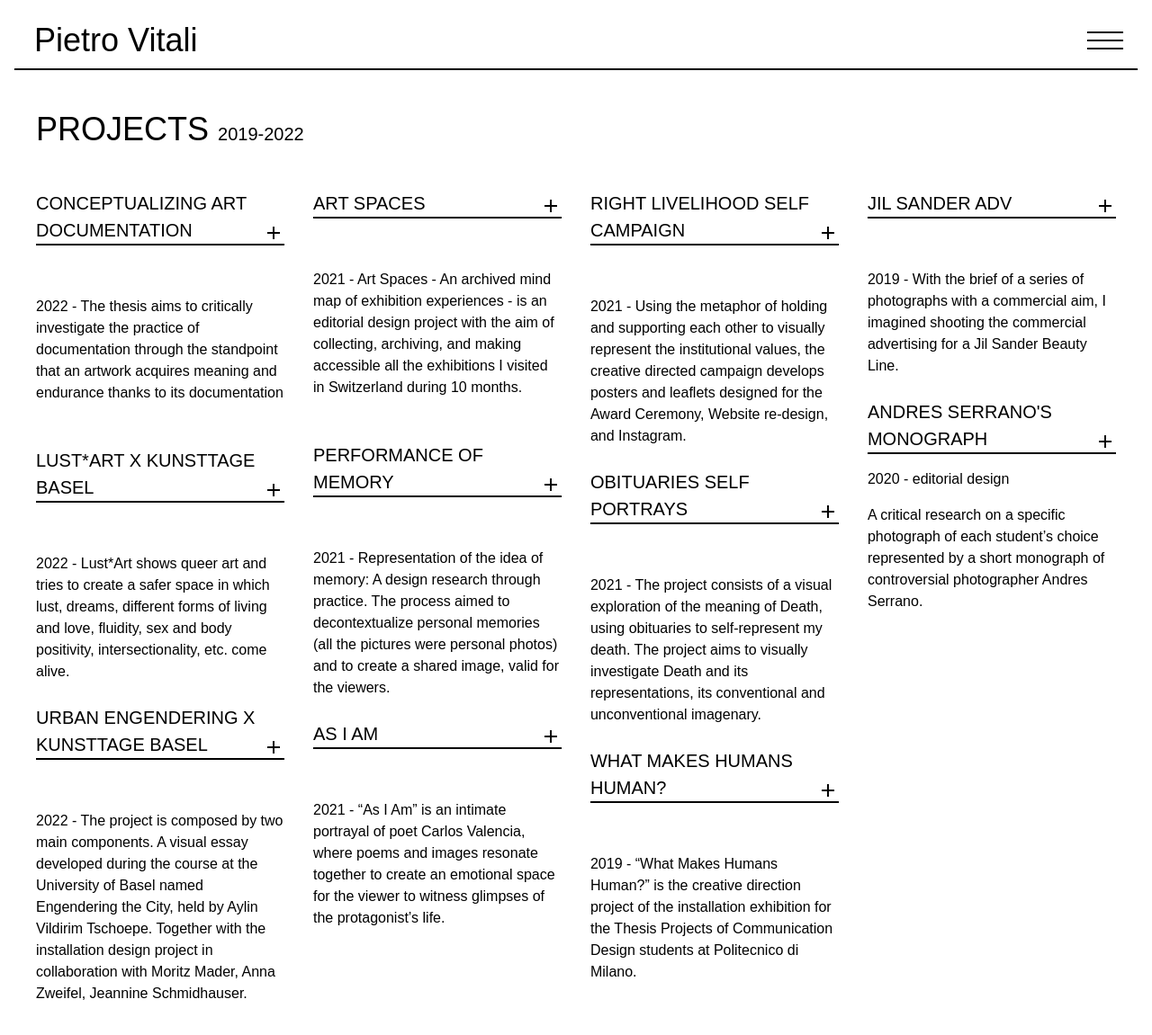
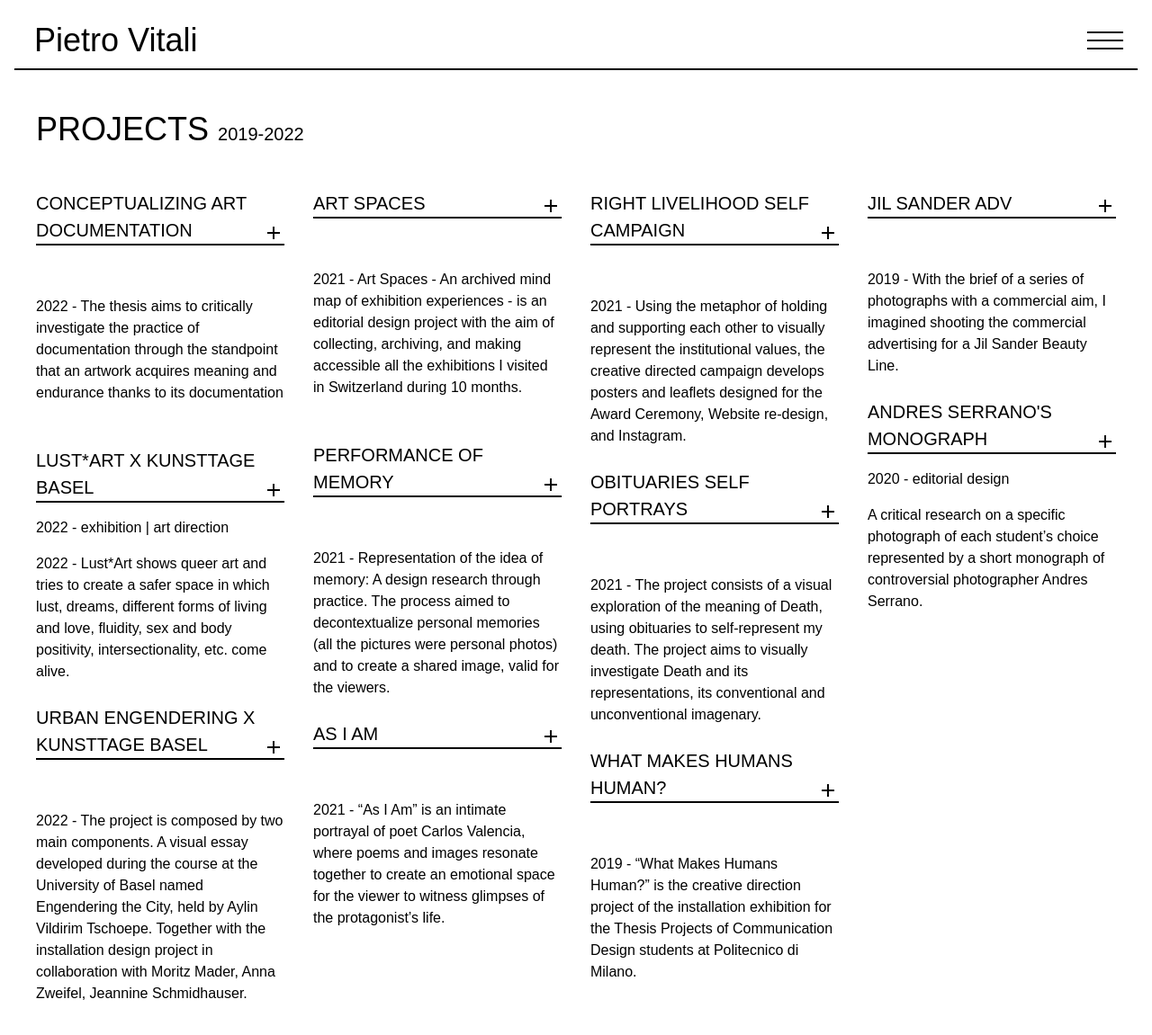
Before and after one commit to forgothiss88/pvportfolio, a Jekyll site: the page built from works.html, in a window 1280 px wide and 1173 px high. Shown: the top 1151 px of the window at 90% size. Built offline with Jekyll 4.4.1, drawn with Linux system fonts in a browser that asks for light colours; a script that is not in the unit is left out.

Commit message:
add tagline lustart

```diff
--- a/_works/2022_02_lustart.html
+++ b/_works/2022_02_lustart.html
@@ -9,6 +9,7 @@ keywords:
 - art direction
 meta_title: "Lust*Art - Pietro Vitali"
 meta_description: "2022 - Lust*Art shows queer art and tries to create a safer space in which lust, dreams, different forms of living and love, fluidity, sex and body positivity, intersectionality, etc. come alive."
+tagline: "2022 - exhibition | art direction"
 short_desc: "2022 - Lust*Art shows queer art and tries to create a safer space in which lust, dreams, different forms of living and love, fluidity, sex and body positivity, intersectionality, etc. come alive."
 imgdir: "/works/lustart"
 img_top_right: "https://i.imgur.com/XRADysa.jpg"
```
